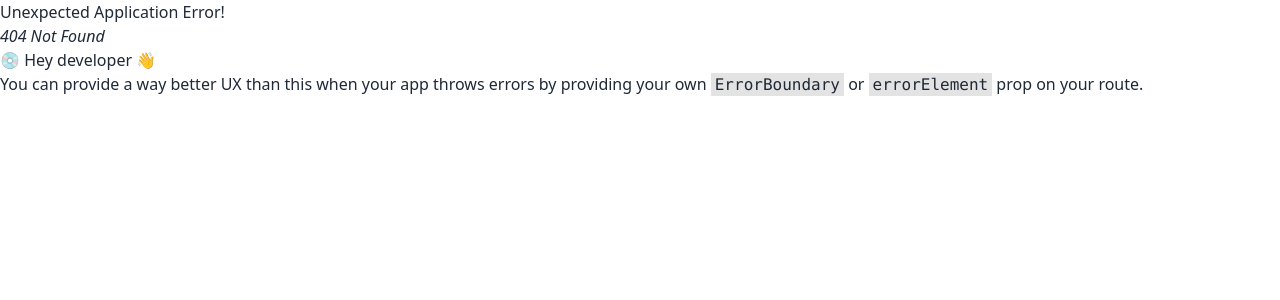
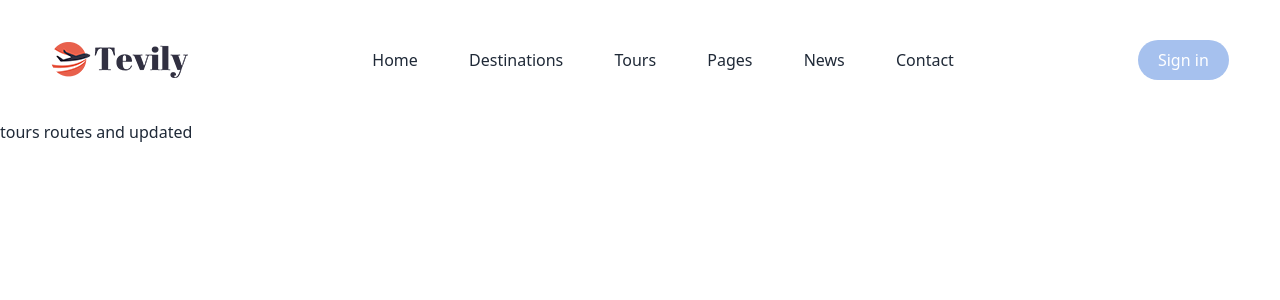
Before and after one commit to SShipon/travel-clinet, a React (Vite) app: page /tours in a window 1280 px wide. Before the commit this address had no page. Shown: the top 300 px of the page. Built offline with nearby package versions, Linux system fonts and the light colour scheme; a web font is replaced by a local one.

Commit message:
updated code solved

```diff
--- /dev/null
+++ b/src/Pages/Tours/Tours.jsx
@@ -0,0 +1,12 @@
+import React from 'react';
+
+const Tours = () => {
+    return (
+        <div>
+
+            <h1>tours routes and updated</h1>
+        </div>
+    );
+};
+
+export default Tours;
--- a/src/Shared/Navbar.jsx
+++ b/src/Shared/Navbar.jsx
@@ -48,12 +48,12 @@ const Navbar = () => {
                             </Link>
                         </li>
                         <li className="relative">
-                            <a
+                            <Link to="/tours"
                                 className="hover:text-gray-500 cursor-pointer"
                                 onClick={() => setIsMenuOpen(!isMenuOpen)}
                             >
                                 Tours
-                            </a>
+                            </Link>
                             {/* Dropdown menu */}
                             {isMenuOpen && (
                                 <ul className="absolute top-full left-0 bg-white border border-gray-200 py-2 px-10 lg:block hidden">
```
Also changed, not shown: src/Routes/Routes.jsx (+10 -5 lines).
